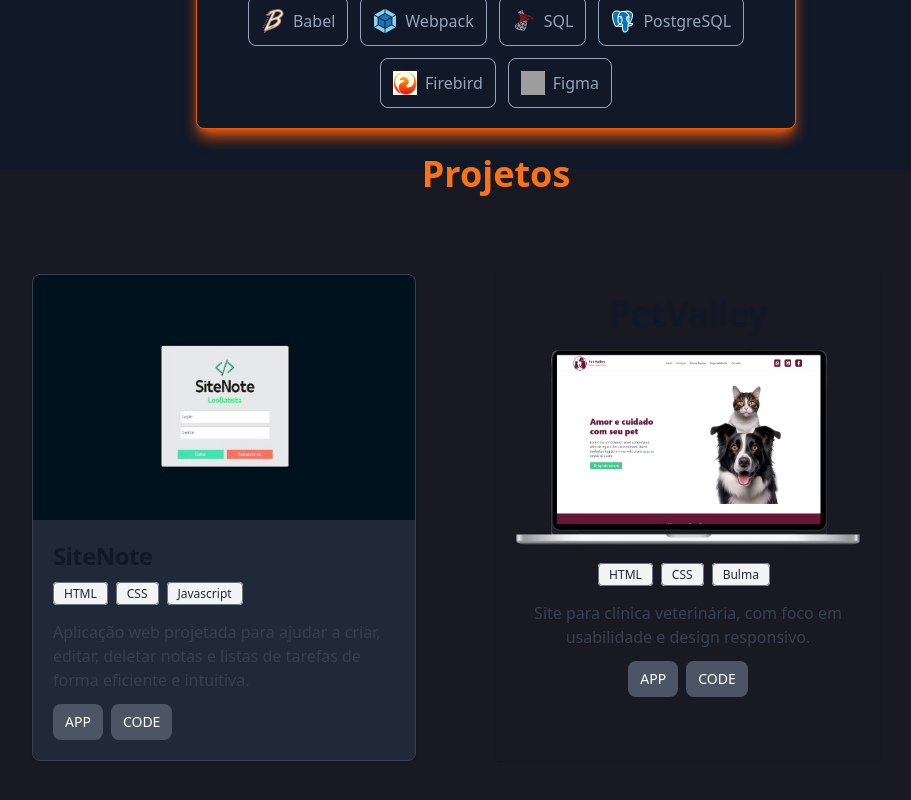
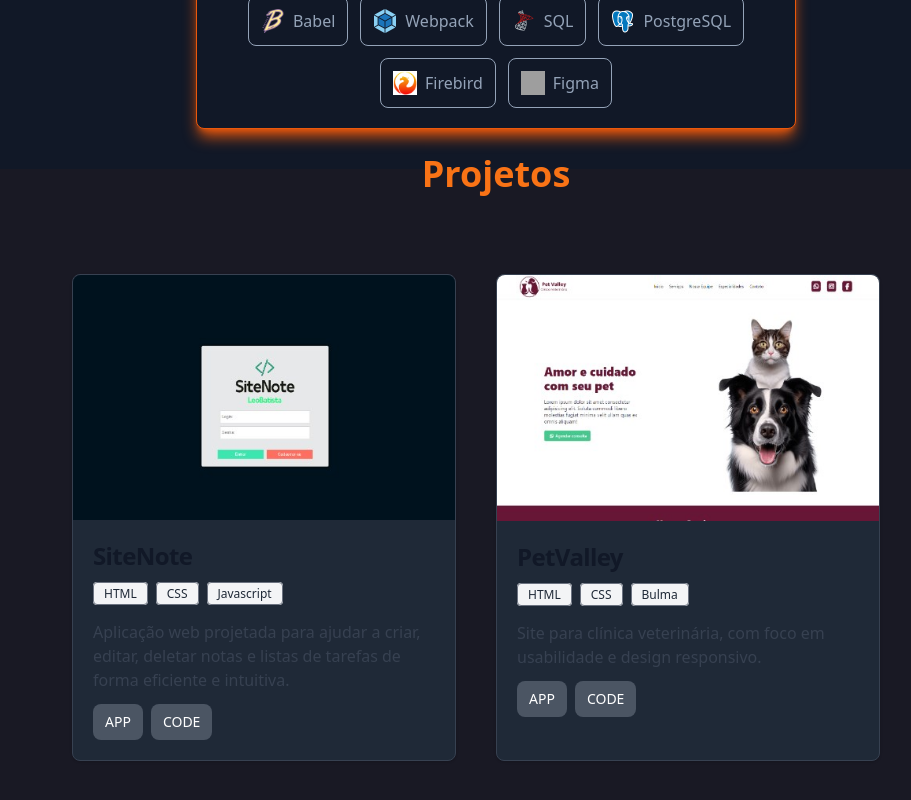
Before and after one commit to DevTec2020/Apresentacao, a React (Vite) app: page / in a window 1280 px wide. Shown: the part 1486-2286 px from the top of the page, without its empty margins (144-1055 px from the left). Built offline with nearby package versions, Linux system fonts and the light colour scheme; grey boxes are pictures that could not be loaded.

Commit message:
FEAT: Adcionando cartões de projetos

```diff
--- a/src/components/Projetos/index.tsx
+++ b/src/components/Projetos/index.tsx
@@ -2,7 +2,7 @@ import GitIco from "../../assets/Projetos/GitIco.svg"
 import EyeIco from "../../assets/Projetos/EyeIco.svg"
 
 import siteNote from "../../assets/Projetos/SiteNote.jpg"
-import PetValley from "../../assets/Projetos/PetValley.png"
+import PetValley from "../../assets/Projetos/PetValley.jpg"
 
 
 export function Projetos() {
@@ -14,12 +14,12 @@ export function Projetos() {
 
 
 
-            <div className="flex flex-wrap justify-center mt-20 gap-20 text-slate-400">
+            <div className="flex flex-wrap justify-center mt-20 gap-10 text-slate-400">
 
+                {/* SiteNote Card*/}
                 <div className="max-w-sm bg-gray-800 border border-gray-700 rounded-lg shadow ">
-                    <a href="#">
-                        <img className="rounded-t-lg" src={siteNote} alt="Projeto SiteNote" />
-                    </a>
+                    <img className="rounded-t-lg" src={siteNote} alt="Projeto SiteNote" />
+
                     <div className="p-5">
                         <h5 className="mb-2 text-2xl font-bold tracking-tight text-gray-900 dark:text-white">SiteNote</h5>
                         <div className="mb-4">
@@ -32,12 +32,44 @@ export function Projetos() {
                             Aplicação web projetada para ajudar a criar, editar, deletar notas e listas de tarefas de forma eficiente e intuitiva.
                         </p>
                         <div className="flex  gap-2">
-                            <a href="#" className="inline-flex items-center px-3 py-2 text-sm font-medium text-center text-white rounded-lg focus:ring-4 focus:outline-none  bg-gray-600 hover:bg-gray-700 focus:ring-gray-800">
+                            <a href="https://devtec2020.github.io/SiteNotes/" target="_blank"
+                            className="inline-flex items-center px-3 py-2 text-sm font-medium text-center text-white rounded-lg focus:ring-4 focus:outline-none  bg-gray-600 hover:bg-gray-700 focus:ring-gray-800">
+                              APP
+                            </a>
 
+                            <a href="https://github.com/DevTec2020/SiteNotes" target="_blank"
+                            className="inline-flex items-center px-3 py-2 text-sm font-medium text-center text-white rounded-lg focus:ring-4 focus:outline-none  bg-gray-600 hover:bg-gray-700 focus:ring-gray-800">
+                                CODE
+                            </a>
+                        </div>
+
+                    </div>
+                </div>
+
+                {/* PetValley Card*/}
+                <div className="max-w-sm bg-gray-800 border border-gray-700 rounded-lg shadow ">
+                    <a href="#">
+                        <img className="rounded-t-lg" src={PetValley} alt="Projeto SiteNote" />
+                    </a>
+                    <div className="p-5">
+                        <h5 className="mb-2 text-2xl font-bold tracking-tight text-gray-900 dark:text-white">PetValley</h5>
+                        <div className="mb-4">
+                            <span className="bg-gray-100 text-gray-800 text-xs font-medium me-2 px-2.5 py-0.5 rounded dark:bg-gray-700 dark:text-gray-400 border border-gray-500">HTML</span>
+                            <span className="bg-gray-100 text-gray-800 text-xs font-medium me-2 px-2.5 py-0.5 rounded dark:bg-gray-700 dark:text-gray-400 border border-gray-500">CSS</span>
+                            <span className="bg-gray-100 text-gray-800 text-xs font-medium me-2 px-2.5 py-0.5 rounded dark:bg-gray-700 dark:text-gray-400 border border-gray-500">Bulma</span>
+                        </div>
+
+                        <p className="mb-3 font-normal text-gray-700 dark:text-gray-400">
+                            Site para clínica veterinária, com foco em usabilidade e design responsivo.
+                        </p>
+                        <div className="flex  gap-2">
+                            <a href="https://pet-valley.vercel.app" target="_blank"
+                            className="inline-flex items-center px-3 py-2 text-sm font-medium text-center text-white rounded-lg focus:ring-4 focus:outline-none  bg-gray-600 hover:bg-gray-700 focus:ring-gray-800">
                                 APP
                             </a>
 
-                            <a href="#" className="inline-flex items-center px-3 py-2 text-sm font-medium text-center text-white rounded-lg focus:ring-4 focus:outline-none  bg-gray-600 hover:bg-gray-700 focus:ring-gray-800">
+                            <a href="https://github.com/DevTec2020/Pet-Valley" target="_blank"
+                            className="inline-flex items-center px-3 py-2 text-sm font-medium text-center text-white rounded-lg focus:ring-4 focus:outline-none  bg-gray-600 hover:bg-gray-700 focus:ring-gray-800">
                                 CODE
                             </a>
                         </div>
@@ -46,38 +78,6 @@ export function Projetos() {
                 </div>
 
 
-
-                <div className="max-w-sm shadow">
-                     <div className="p-5 flex flex-col items-center">
-                        <a href="#">
-                            <h5 className="mb-4 text-4xl text-center font-bold tracking-tight text-gray-900 dark:text-white">PetValley</h5>
-                        </a>
-                        <a href="#">
-                          <img className="rounded-t-lg mb-4" src={PetValley} alt="Projeto SiteNote" />
-                        </a>
-
-                        <div className="mb-4">
-                            <span className="bg-gray-100 text-gray-800 text-xs font-medium me-2 px-2.5 py-0.5 rounded dark:bg-gray-700 dark:text-gray-400 border border-gray-500">HTML</span>
-                            <span className="bg-gray-100 text-gray-800 text-xs font-medium me-2 px-2.5 py-0.5 rounded dark:bg-gray-700 dark:text-gray-400 border border-gray-500">CSS</span>
-                            <span className="bg-gray-100 text-gray-800 text-xs font-medium me-2 px-2.5 py-0.5 rounded dark:bg-gray-700 dark:text-gray-400 border border-gray-500">Bulma</span>
-                        </div>
-
-                        <p className="mb-3 font-normal text-center text-gray-700 dark:text-gray-400">
-                            Site para clínica veterinária, com foco em usabilidade e design responsivo.
-                        </p>
-
-                        <div className="flex  gap-2">
-                            <a href="#" className="inline-flex items-center px-3 py-2 text-sm font-medium text-center text-white rounded-lg focus:ring-4 focus:outline-none  bg-gray-600 hover:bg-gray-700 focus:ring-gray-800">
-
-                                APP
-                            </a>
-
-                            <a href="#" className="inline-flex items-center px-3 py-2 text-sm font-medium text-center text-white rounded-lg focus:ring-4 focus:outline-none  bg-gray-600 hover:bg-gray-700 focus:ring-gray-800">
-                                CODE
-                            </a>
-                        </div>
-                    </div>
-                </div>
 
                 <div>
 
```
